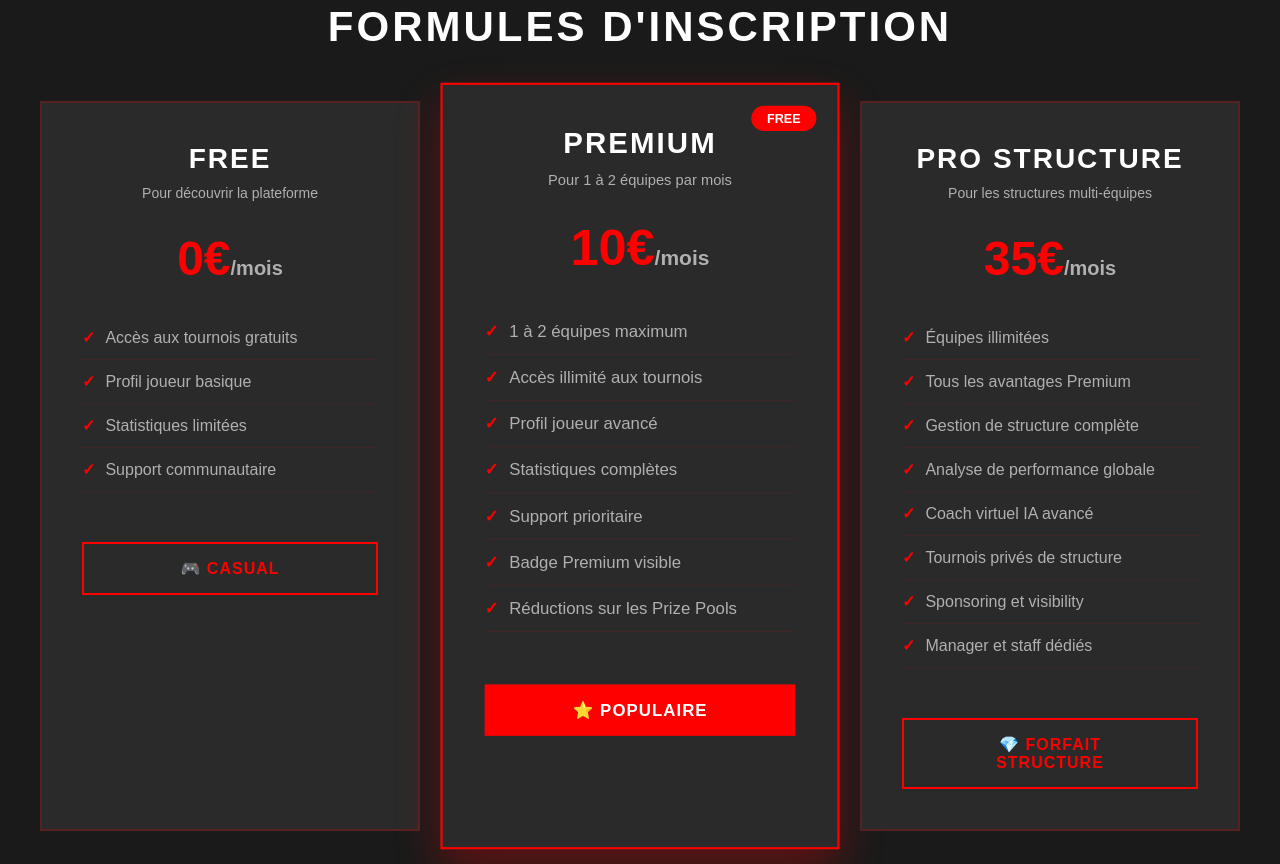
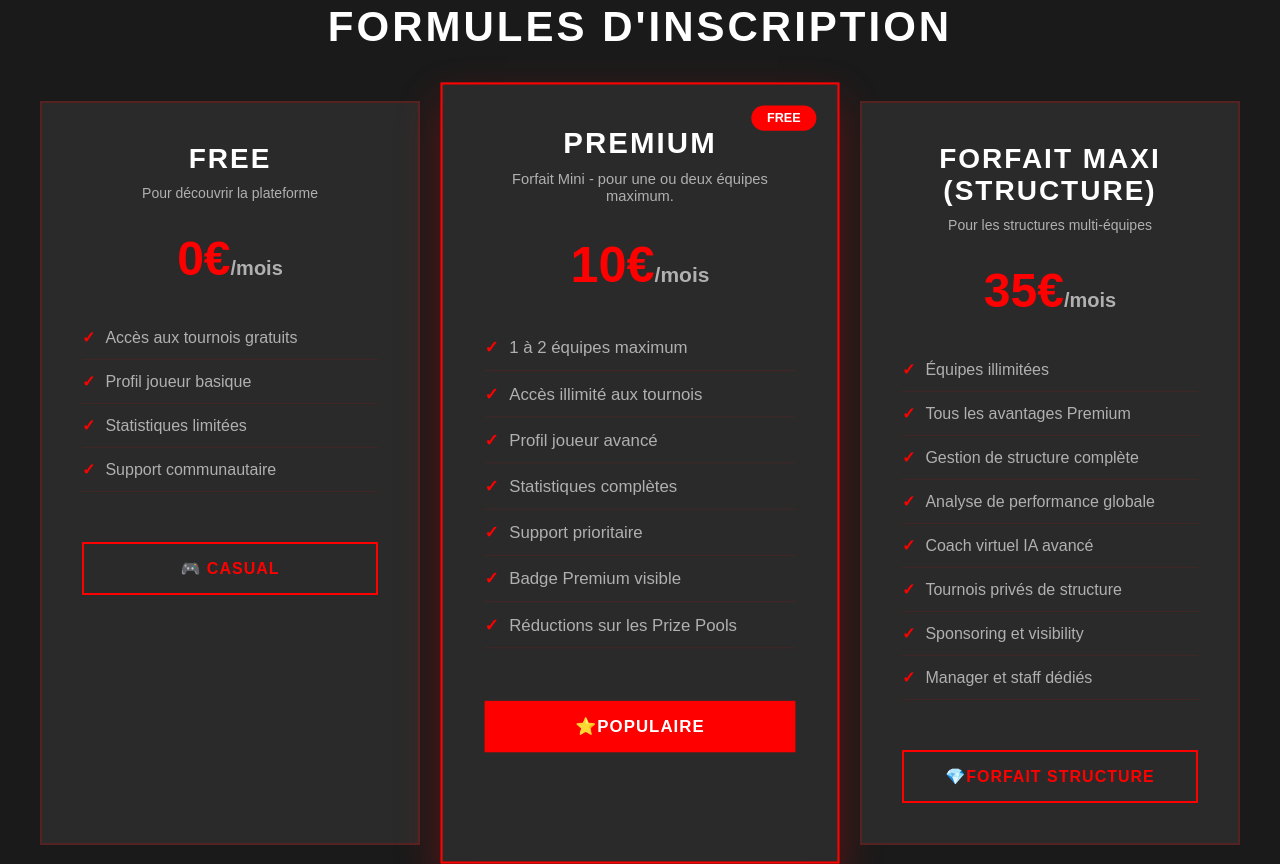
Before and after one commit to qartersan94/TLeagues, a plain HTML site: page services.html in a window 1280 px wide. Shown: the part 1862-2726 px from the top of the page. Drawn offline with Linux system fonts and the light colour scheme.

Commit message:
Update services.html

```diff
--- a/services.html
+++ b/services.html
@@ -652,7 +652,7 @@
             <div class="pricing-card featured">
                 <div class="pricing-badge">Free</div>
                 <div class="pricing-name">Premium</div>
-                <div class="pricing-desc">Pour 1 à 2 équipes par mois</div>
+                <div class="pricing-desc">Forfait Mini - pour une ou deux équipes maximum.</div>
                 <div class="pricing-price">10€<span>/mois</span></div>
                 <ul class="pricing-features">
                     <li>1 à 2 équipes maximum</li>
@@ -663,11 +663,11 @@
                     <li>Badge Premium visible</li>
                     <li>Réductions sur les Prize Pools</li>
                 </ul>
-                <button class="btn btn-primary">⭐ Populaire</button>
+                <button class="btn btn-primary">⭐Populaire</button>
             </div>
 
             <div class="pricing-card">
-                <div class="pricing-name">Pro Structure</div>
+                <div class="pricing-name">Forfait Maxi (Structure)</div>
                 <div class="pricing-desc">Pour les structures multi-équipes</div>
                 <div class="pricing-price">35€<span>/mois</span></div>
                 <ul class="pricing-features">
@@ -680,7 +680,7 @@
                     <li>Sponsoring et visibility</li>
                     <li>Manager et staff dédiés</li>
                 </ul>
-                <button class="btn btn-secondary">💎 Forfait Structure</button>
+                <button class="btn btn-secondary">💎Forfait Structure</button>
             </div>
         </div>
     </section>
```
